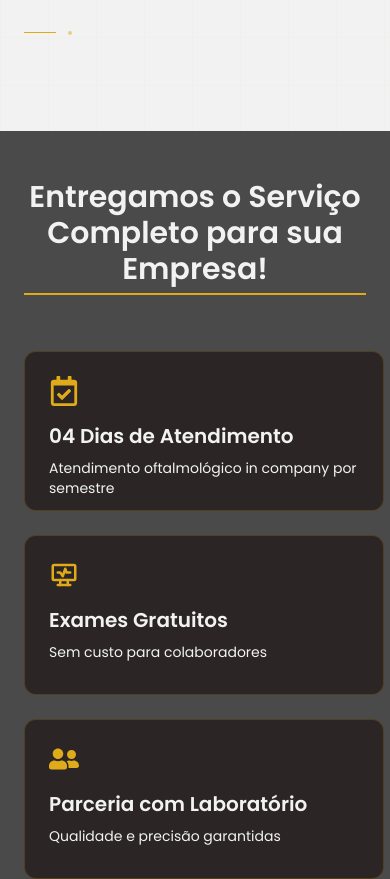
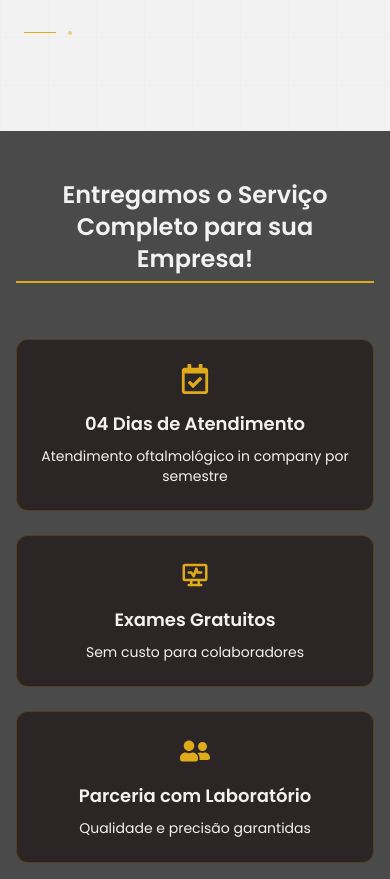
Before and after one commit to Equipe-NextSolve/visio-corp, a Next.js app: page / in a window 390 px wide. Shown: the part 3800-4679 px from the top of the page. Built offline with nearby package versions, Linux system fonts and the light colour scheme.

Commit message:
Ajuste de Responsividade da sessão de Operação.

```diff
--- a/src/components/home/Operation.jsx
+++ b/src/components/home/Operation.jsx
@@ -45,38 +45,39 @@ const features = [
 
 export default function Operation() {
   return (
-    <section className="relative w-full min-h-screen bg-gray px-6 py-12 flex flex-col items-center justify-center">
-      {/* Estilização do fundo */}
-      <div className="absolute left-8 top-1/2 -translate-y-1/2 hidden lg:flex flex-col items-center gap-3">
-        <div className="w-px h-24 bg-gold/40" />
-        <div className="w-1.5 h-1.5 rounded-full bg-gold" />
-        <div className="w-px h-24 bg-gold/40" />
-      </div>
-      <div
-        className="absolute bottom-0 right-0 w-80 h-80 bg-black/45 pointer-events-none"
-        style={{ clipPath: "polygon(100% 0, 100% 100%, 0 100%)" }}
-      />
+    <section className="relative w-full min-h-screen bg-gray px-4 sm:px-6 py-12 flex flex-col items-center justify-center">
 
-      <div className="text-center mb-12">
-        <h1 className="text-3xl md:text-4xl font-semibold text-white mb-4 relative inline-block">
+      <div className="text-center mb-12 max-w-2xl">
+        <h1 className="text-2xl sm:text-3xl md:text-4xl font-semibold text-white mb-4 relative inline-block">
           Entregamos o Serviço Completo para sua Empresa!
           <span className="absolute -bottom-2 left-0 w-full h-0.5 bg-gold shadow-lg shadow-gold/50"></span>
         </h1>
       </div>
 
-      <div className="grid grid-cols-1 sm:grid-cols-2 lg:grid-cols-3 gap-6 max-w-7xl mx-auto">
+      <div className="grid grid-cols-1 sm:grid-cols-2 lg:grid-cols-3 gap-6 w-full max-w-7xl place-items-center">
         {features.map(({ id, title, description, icon: Icon }) => (
           <div
             key={id}
-            className="bg-black/50 border border-gold/20 p-6 rounded-xl hover:border-gold transition-all duration-300 pointer h-40 w-90"
+            className="
+              w-full max-w-sm
+              bg-black/50 border border-gold/20
+              p-6 rounded-xl
+              hover:border-gold transition-all duration-300
+              flex flex-col justify-center
+              text-center sm:text-left
+            "
           >
-            <div className="text-gold text-3xl mb-4">
+            <div className="text-gold text-3xl mb-4 flex justify-center sm:justify-start">
               <Icon />
             </div>
 
-            <h2 className="text-white text-xl font-semibold mb-2">{title}</h2>
+            <h2 className="text-white text-lg sm:text-xl font-semibold mb-2">
+              {title}
+            </h2>
 
-            <p className="text-white text-sm">{description}</p>
+            <p className="text-white text-sm">
+              {description}
+            </p>
           </div>
         ))}
       </div>
```
